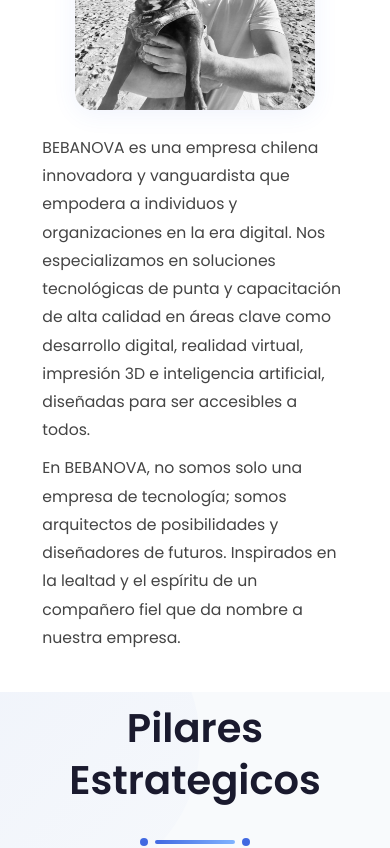
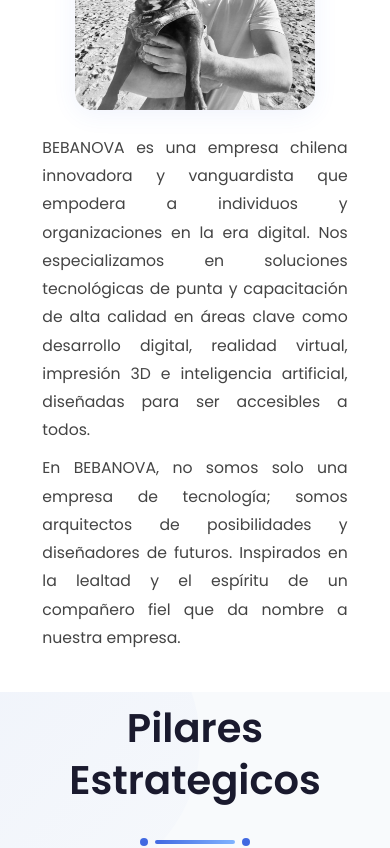
Before and after one commit to rubegonzalezc/bebanova-landing, a Vue app: page / in a window 390 px wide. Shown: the part 4160-5008 px from the top of the page. Built offline with nearby package versions, Linux system fonts and the light colour scheme; no server answers.

Commit message:
justificar texto

```diff
--- a/src/components/AboutSection.vue
+++ b/src/components/AboutSection.vue
@@ -557,7 +557,7 @@
       max-width: 75%;
     }
     @media (max-width: 600px) {
-      max-width: 75vw; // Reduced from 95vw to 75vw
+      max-width: 75vw;
     }
   }
 
@@ -572,9 +572,9 @@
     gap: 18px;
     .text-block {
       margin-bottom: 0;
+      text-align: justify;
     }
     @media (max-width: 900px) {
-      text-align: left;
       padding: 0 8px;
       gap: 14px;
     }
@@ -607,7 +607,7 @@
       gap: 16px;
     }
     .next-section-image {
-      max-width: 75vw; // Reduced from 95vw to 75vw
+      max-width: 75vw;
     }
     .next-section-text {
       font-size: 0.98rem;
@@ -616,7 +616,6 @@
   }
 }
 
-// Responsive adjustments
 @media (max-width: 992px) {
   .about-intro {
     flex-direction: column !important;
--- a/src/components/AppFooter.vue
+++ b/src/components/AppFooter.vue
@@ -183,6 +183,7 @@
     line-height: 1.6;
     color: rgba(255, 255, 255, 0.7);
     margin-bottom: 25px;
+    text-align: justify;
   }
 
   .footer-social {
```
